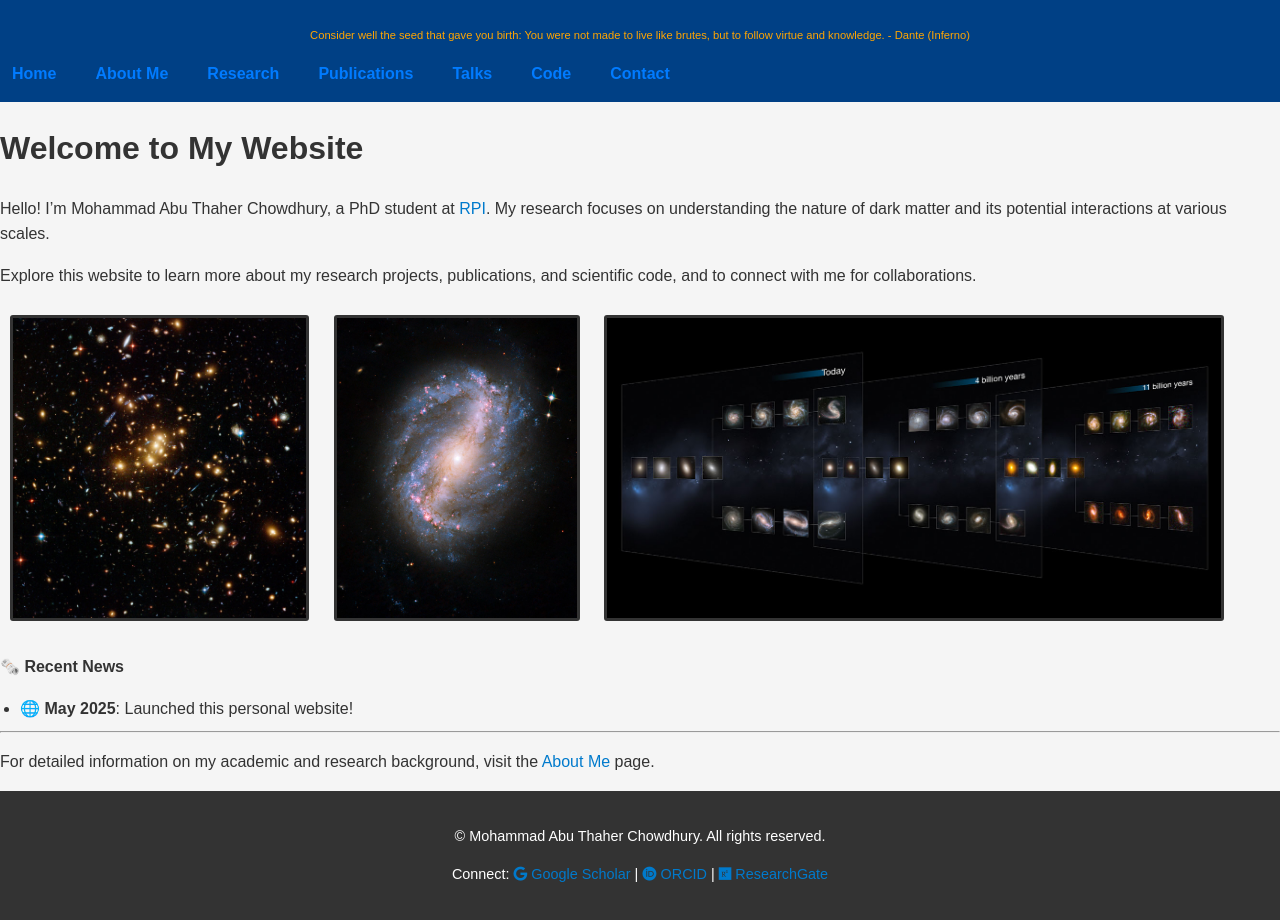
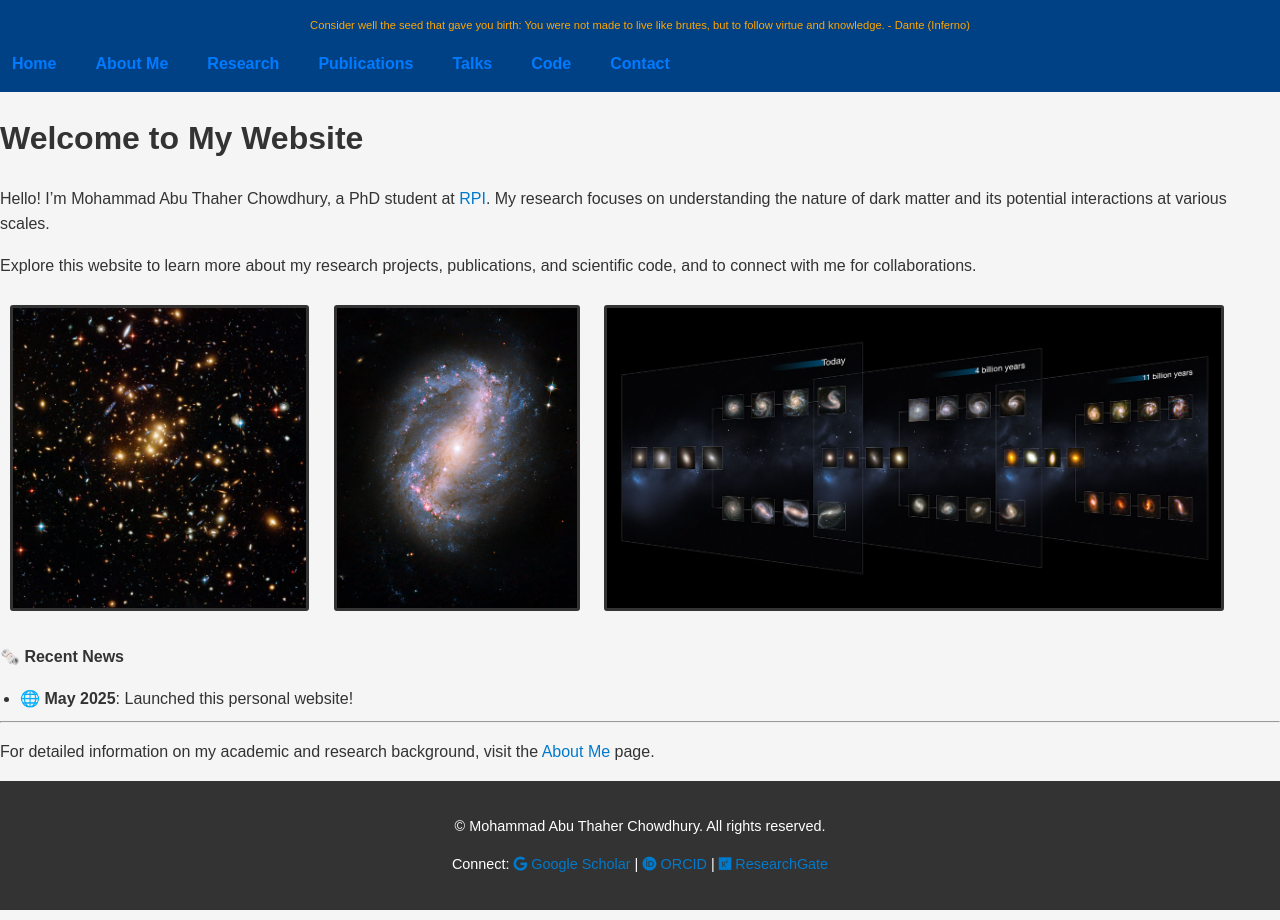
Before and after one commit to matc-thaher/website, a Jekyll site: the page built from index.md, in a window 1280 px wide. Built offline with Jekyll 4.4.1, drawn with Linux system fonts in a browser that asks for light colours.

Commit message:
Update style.css

```diff
--- a/assets/css/style.css
+++ b/assets/css/style.css
@@ -30,7 +30,7 @@ header h1 {
     font-size: 0.7em;           /* Adjust font size as needed */
     color: orange;              /* Text color */
     text-align: center;       /* Center align the text */
-    margin-top: 20px;         /* Add some space above */
+    margin-top: 10px;         /* Add some space above */
     margin-bottom: 20px;      /* Add space below */
     font-weight: normal;        /* Make the text bold */
     line-height: 1;         /* Improve readability */
```
